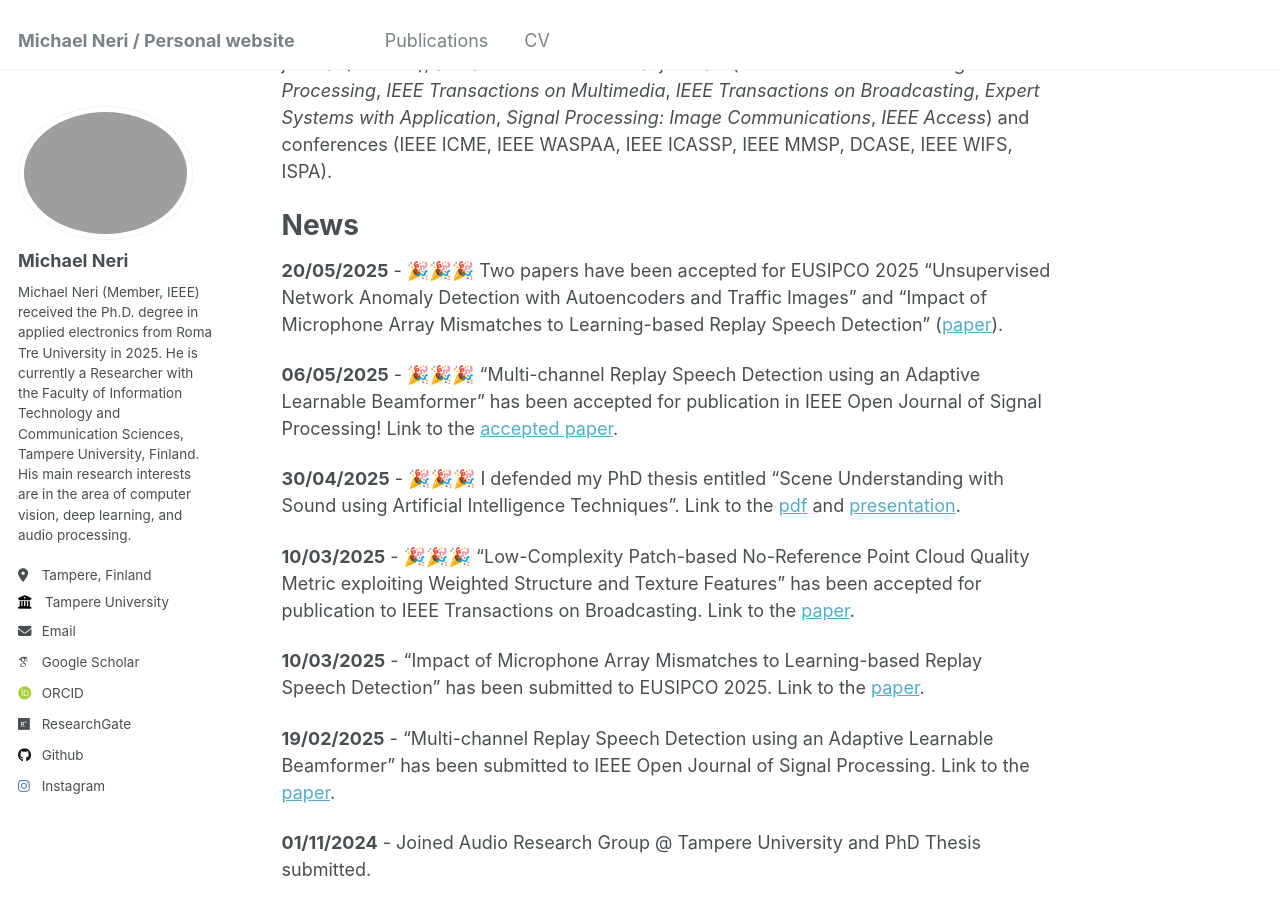
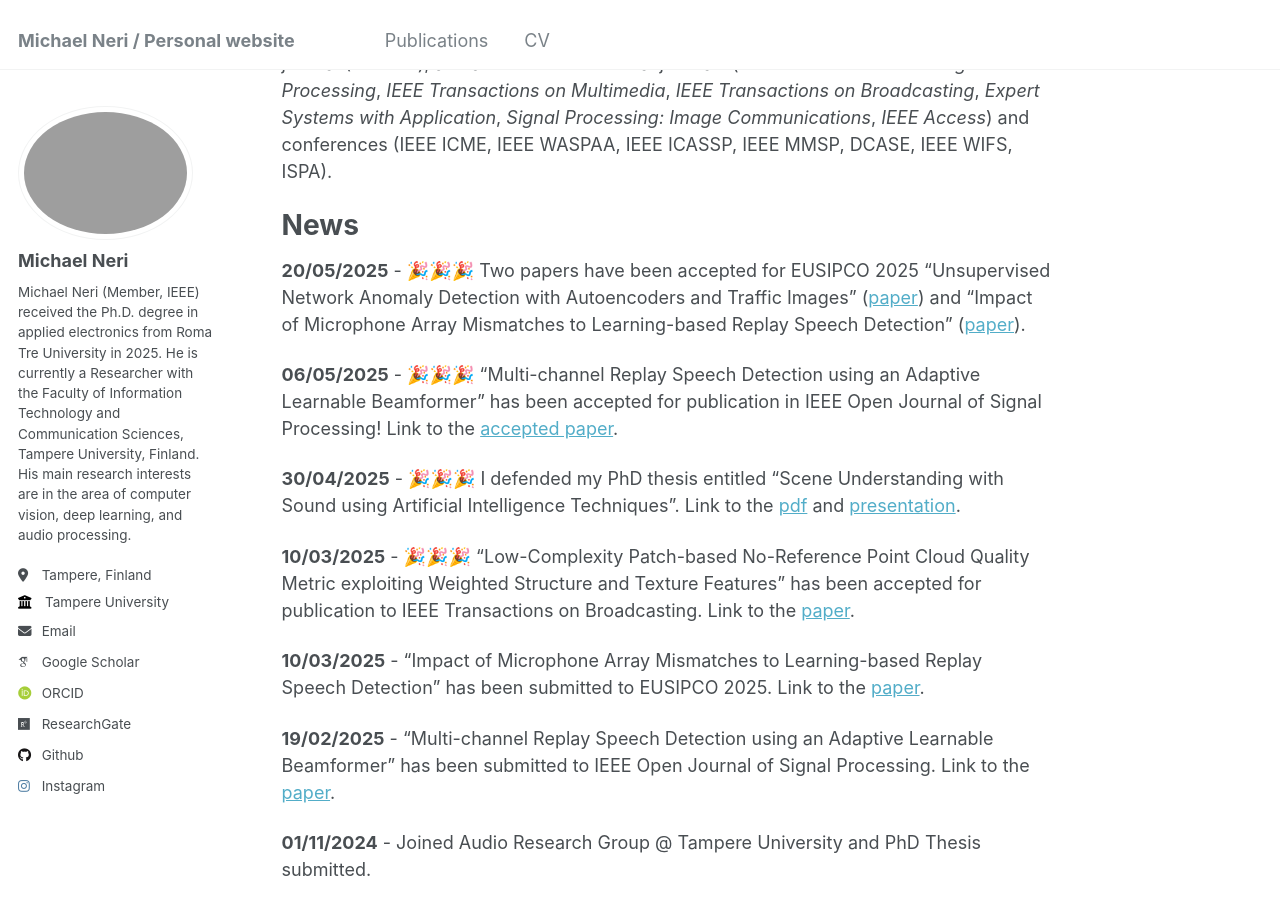
Before and after one commit to michaelneri/michaelneri.github.io, a Jekyll site: the page built from _pages/about.md, in a window 1280 px wide and 900 px high, scrolled down 670 px. Built offline with Jekyll 4.4.1, drawn with Linux system fonts in a browser that asks for light colours; some web fonts are replaced.

Commit message:
Added EUSIPCO25 arxiv

```diff
--- a/_pages/about.md
+++ b/_pages/about.md
@@ -22,7 +22,7 @@ I am an IEEE Member, Editorial Manager for _Signal Processing: Image Communicati
 
 News
 =====
-**20/05/2025** - 🎉🎉🎉 Two papers have been accepted for EUSIPCO 2025 "Unsupervised Network Anomaly Detection with Autoencoders and Traffic Images" and "Impact of Microphone Array Mismatches to Learning-based Replay Speech Detection" ([paper](https://arxiv.org/abs/2503.07357)).
+**20/05/2025** - 🎉🎉🎉 Two papers have been accepted for EUSIPCO 2025 "Unsupervised Network Anomaly Detection with Autoencoders and Traffic Images" ([paper](https://arxiv.org/abs/2505.16650)) and "Impact of Microphone Array Mismatches to Learning-based Replay Speech Detection" ([paper](https://arxiv.org/abs/2503.07357)).
 
 **06/05/2025** - 🎉🎉🎉 "Multi-channel Replay Speech Detection using an Adaptive Learnable Beamformer" has been accepted for publication in IEEE Open Journal of Signal Processing! Link to the [accepted paper](https://ieeexplore.ieee.org/document/10994395).
 
```
